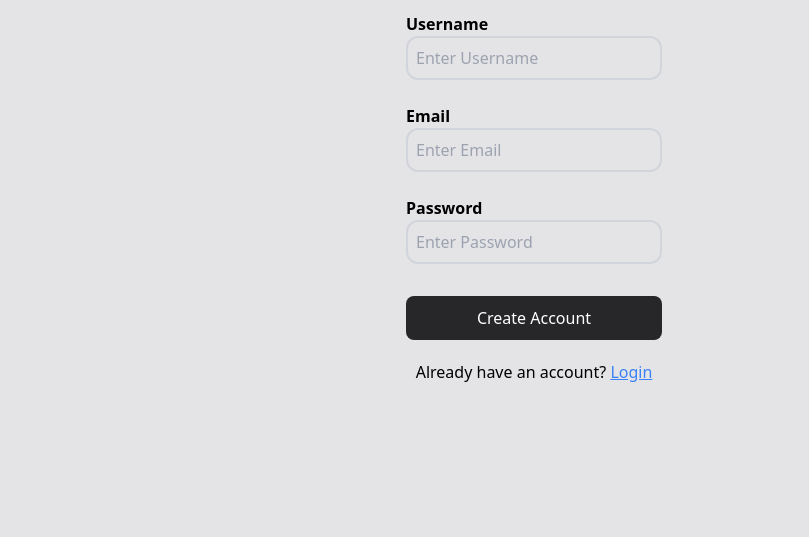
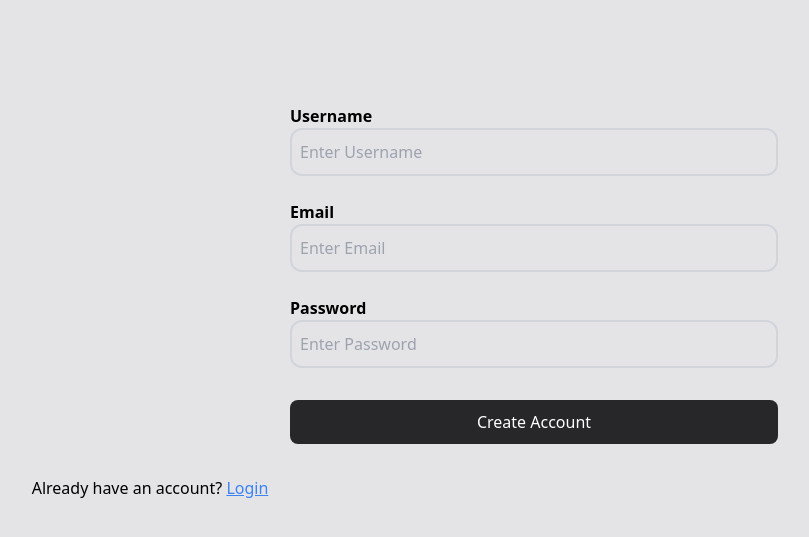
Before and after one commit to Beijzum/2800-202410-DTC04, a Node server app: page /signUp in a window 1280 px wide. Shown: the part 80-617 px from the top of the page, without its empty margins (106-915 px from the left). Run offline with Node 20, Linux system fonts and the light colour scheme; style sheets or scripts are compiled from the project's sources; some libraries are stand-ins or nearby versions; some web fonts are replaced.

Commit message:
Resize the forms

```diff
--- a/views/login.ejs
+++ b/views/login.ejs
@@ -1,10 +1,13 @@
 <%- include("./templates/header", {pageName: "Login"}) %>
 <%- include("./templates/navbar", {currentPage: "login"}) %>
-<form id="loginForm" class="flex flex-col items-center" action="/loginAccount">
+<div class="max-w-lg flex flex-col justify-center mx-auto "
+    style="margin-top: 7rem;">
+    <form id="loginForm" class="flex flex-col items-center m-3" action="/loginAccount">
         <%- include("./templates/credentialField", {type: "text", id: "emailField", placeholder: "Enter Email", fieldLabel: "Email"}) %>
         <%- include("./templates/credentialField", {type: "password", id: "passwordField", placeholder: "Enter Password", fieldLabel: "Password"}) %>
         <%- include("./templates/formSubmitButton", {buttonText: "Login"}) %>
     </form>
     <p class="text-center mb-5"><a href="forgotPass" class ="underline text-blue-500">Forgot your password?</a></p>
     <p class="text-center mb-5">Don't have an account yet? <a href="signUp" class="underline text-blue-500">Sign Up</a></p>
+</div>
 <%- include("./templates/footer", {pageScript: "login.js"}) %>
--- a/views/signUp.ejs
+++ b/views/signUp.ejs
@@ -1,10 +1,13 @@
 <%- include("./templates/header", {pageName: "Sign Up"}) %>
 <%- include("./templates/navbar", {currentPage: "signUp"}) %>
-<form id="signUpForm" class="flex flex-col items-center" action="/createAccount">
-    <%- include("./templates/credentialField", {type: "text", id: "usernameField", placeholder: "Enter Username", fieldLabel: "Username"}) %>
-    <%- include("./templates/credentialField", {type: "text", id: "emailField", placeholder: "Enter Email", fieldLabel: "Email"}) %>
-    <%- include("./templates/credentialField", {type: "password", id: "passwordField", placeholder: "Enter Password", fieldLabel: "Password"}) %>
-    <%- include("./templates/formSubmitButton", {buttonText: "Create Account"}) %>
-</form>
-<p class="text-center mb-5">Already have an account? <a href="login" class="underline text-blue-500">Login</a></p>
+<div class="max-w-lg flex flex-col justify-center mx-auto "
+    style="margin-top: 5rem;">
+    <form id="signUpForm" class="flex flex-col items-center m-3" action="/createAccount">
+        <%- include("./templates/credentialField", {type: "text", id: "usernameField", placeholder: "Enter Username", fieldLabel: "Username"}) %>
+        <%- include("./templates/credentialField", {type: "text", id: "emailField", placeholder: "Enter Email", fieldLabel: "Email"}) %>
+        <%- include("./templates/credentialField", {type: "password", id: "passwordField", placeholder: "Enter Password", fieldLabel: "Password"}) %>
+        <%- include("./templates/formSubmitButton", {buttonText: "Create Account"}) %>
+    </form>
+</div>
+<p class="text-center mb-5 max-w-lg">Already have an account? <a href="login" class="underline text-blue-500">Login</a></p>
 <%- include("./templates/footer", {pageScript: "signUp.js"}) %>
--- a/views/templates/credentialField.ejs
+++ b/views/templates/credentialField.ejs
@@ -1,4 +1,4 @@
-<div class="m-3 mx-auto">
-    <label for="<%= id %>" class="block font-bold"><%= fieldLabel %></label>
-    <input type="<%= type %>" id="<%= id %>" name="<%= id %>" placeholder="<%= placeholder %>" class="w-64 p-2 bg-zinc-200 rounded-xl border-2 border-gray-300 focus:border-gray-400 focus:bg-zinc-300 outline-none">
+<div class="m-3 w-full ">
+    <label for="<%= id %>" class="block font-bold w-full "><%= fieldLabel %></label>
+    <input type="<%= type %>" id="<%= id %>" name="<%= id %>" placeholder="<%= placeholder %>" class="w-full p-2 py-2.5 text-md bg-zinc-200 rounded-xl border-2 border-gray-300 focus:border-gray-500 focus:bg-zinc-300 outline-none ">
 </div>
--- a/views/templates/formSubmitButton.ejs
+++ b/views/templates/formSubmitButton.ejs
@@ -1 +1 @@
-<input type="submit" id="submit" value="<%= buttonText %>" class="text-white cursor-pointer text-center bg-zinc-800 hover:bg-zinc-700 focus:ring-4 focus:ring-zinc-300 font-medium rounded-lg py-2.5 focus:outline-none dark:focus:ring-zinc-500 mx-auto my-5 p-5 w-64">
+<input type="submit" id="submit" value="<%= buttonText %>" class=" text-white cursor-pointer text-center bg-zinc-800 hover:bg-zinc-700 focus:ring-4 focus:ring-zinc-300 font-medium rounded-lg py-2.5 focus:outline-none dark:focus:ring-zinc-500 mx-auto my-5 p-5 w-full">
```
Lines whose indentation alone changed are shown as unchanged.
